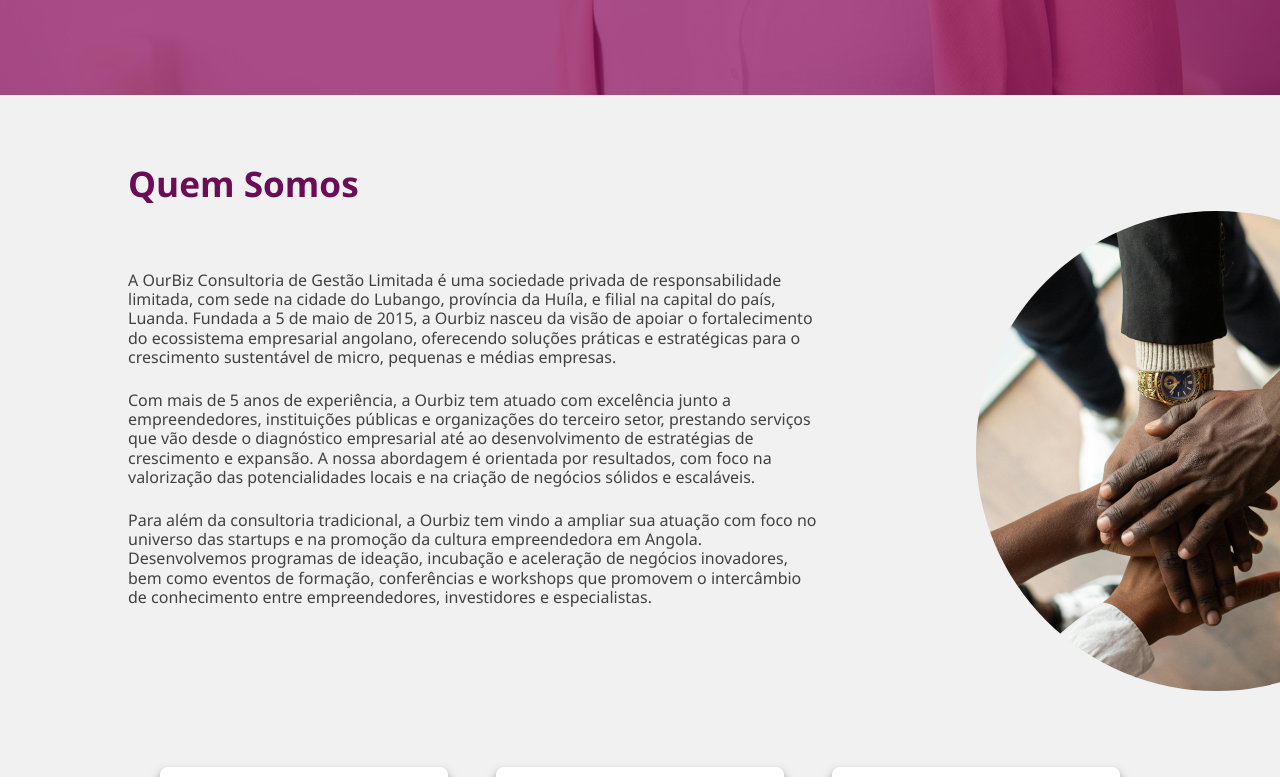
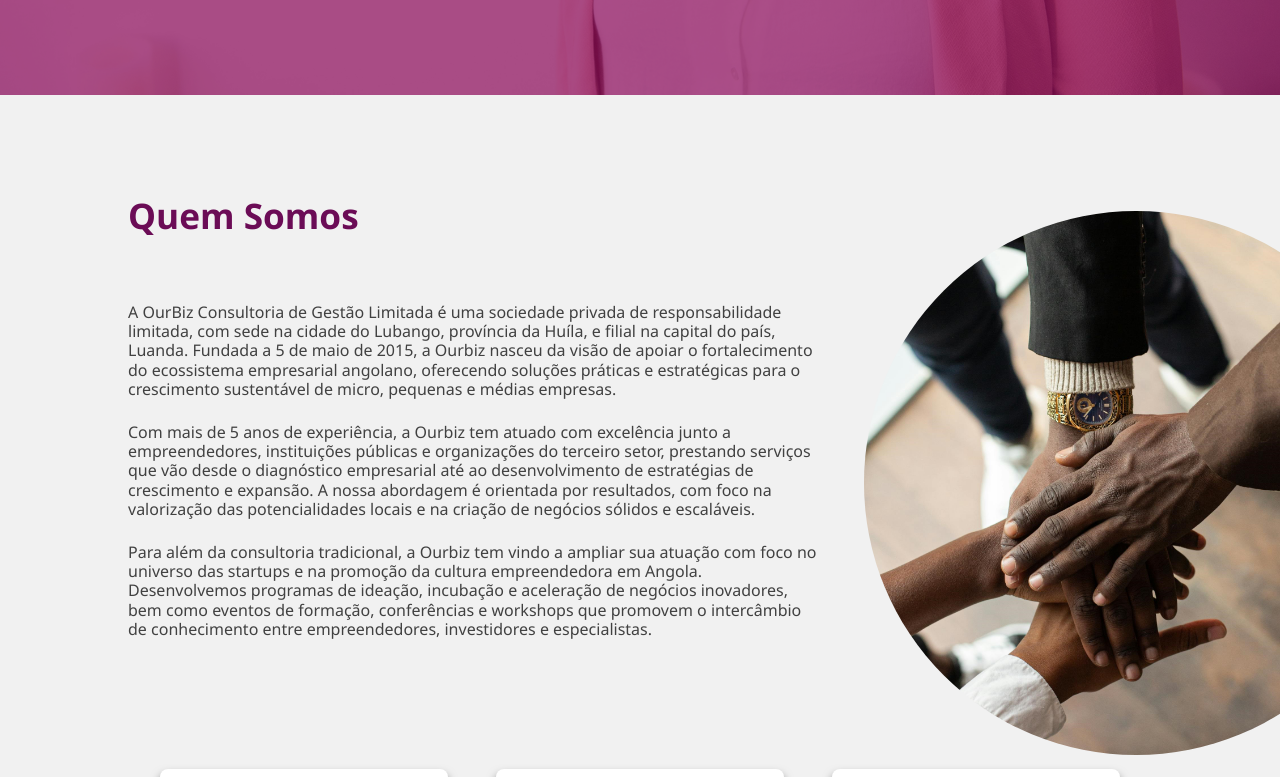
Before and after one commit to AdacapitalSergio/OourBiz, a React (Vite) app: page /quemsomos in a window 1280 px wide. Shown: the part 705-1482 px from the top of the page. Built offline with nearby package versions, Linux system fonts and the light colour scheme.

Commit message:
Adicionou se o numero de telefone

```diff
--- a/src/components/cadastro/estiloCadastro.css
+++ b/src/components/cadastro/estiloCadastro.css
@@ -1,6 +1,6 @@
 .section-cadastro {
     width: 100%;
-    min-height: 492px;
+    min-height: 100vh;
     display: flex;
     justify-content: space-around;
     position: relative;
--- a/src/components/criaSeuSite/estiloCriaSeuSite.css
+++ b/src/components/criaSeuSite/estiloCriaSeuSite.css
@@ -35,5 +35,6 @@
         font-weight: 600;
         font-size: 2rem;
         padding-top: 2rem;
+        padding-bottom: 2rem;
     }
 }
--- a/src/components/crieseuplanonegocio/estiloCriePlano.css
+++ b/src/components/crieseuplanonegocio/estiloCriePlano.css
@@ -4,8 +4,7 @@
     display: flex;
     justify-content: space-around;
     position: relative;
-    margin-bottom: 0.8rem;
-    box-shadow: 0 8px 10px 2px rgba(0, 0, 0, 0.7);
+    margin-bottom: 0rem;
 }
 
 .article1-quarta2 {
--- a/src/components/login/estiloLogin.css
+++ b/src/components/login/estiloLogin.css
@@ -1,6 +1,6 @@
 .section-login {
     width: 100%;
-    min-height: 492px;
+    min-height: 100vh;
     display: flex;
     justify-content: space-around;
     position: relative;
--- a/src/components/nossosContactos/nossosContactos.jsx
+++ b/src/components/nossosContactos/nossosContactos.jsx
@@ -16,7 +16,7 @@
             <article className="article-nossoscontactos">
                 <div className='div-nossoscontactos'>
                     <img src={foneIcon} alt="" className='imagem-nossoscontactos' />
-                    <h3 className='h3-nossoscontactos'> +244 900 000 000</h3>
+                    <h3 className='h3-nossoscontactos'> +244 928 003 757</h3>
                 </div>
                 <a href="mailto:comercial@ourbiz.ao">
                     <div className='div-nossoscontactos'>
--- a/src/components/nossosPlanos/estiloNossosPlanos.css
+++ b/src/components/nossosPlanos/estiloNossosPlanos.css
@@ -276,4 +276,9 @@
         margin-bottom: 1rem;
     }
 
+    .h32-nossosplanos {
+        text-align: center;
+        font-size: 1.7rem;
+    }
+
 }
--- a/src/components/quemSomoscontent/estiloQuemSomoscontent.css
+++ b/src/components/quemSomoscontent/estiloQuemSomoscontent.css
@@ -5,7 +5,8 @@
     overflow-x: hidden;
     overflow-y: hidden;
     background-color: #f1f1f1;
-    padding-bottom: 2rem;
+    padding-bottom: 0.1rem;
+    padding-top: 2rem;
 }
 
 .h1-quemsoomosconten {
@@ -35,11 +36,11 @@
     background-image: url('../../assets/imagens/QuemSomosContent.jpg');
     background-size: cover;
     background-position: center;
-    height: 30rem;
-    width: 30rem;
+    height: 34rem;
+    width: 34rem;
     border-radius: 50%;
     position: absolute;
-    right: -11rem;
+    right: -8rem;
 }
 
 @media (max-width: 580px) {
--- a/src/pages/home.jsx
+++ b/src/pages/home.jsx
@@ -24,7 +24,6 @@
         <QuartaSection />
         <Conheca titulo="Conheça a OurBiz" />
         <PosConheca />
-
         <EncontreMelhor />
         <ConfieSuaEmpresa />
         <QueFalamSobre />
--- a/src/pages/planos.jsx
+++ b/src/pages/planos.jsx
@@ -6,6 +6,7 @@
 import NossosPlanos from "../components/nossosPlanos/nossosPlanos";
 import Conheca2 from "../components/crieseuplanonegocio/conheca";
 import QuartaSection2 from "../components/crieseuplanonegocio/crieseuPlanonegocio";
+import Conheca from "../components/criaSeuSite/conheca";
 
 export default function Planos() {
 
@@ -14,7 +15,7 @@
         <Header />
         <PlanosBanner />
         <NossosPlanos />
-        <Conheca2 />
+        <Conheca titulo="Crie o seu plano de negócio, agora!" />
         <QuartaSection2 />
         <SobreFooter />
         <Footer />
```
